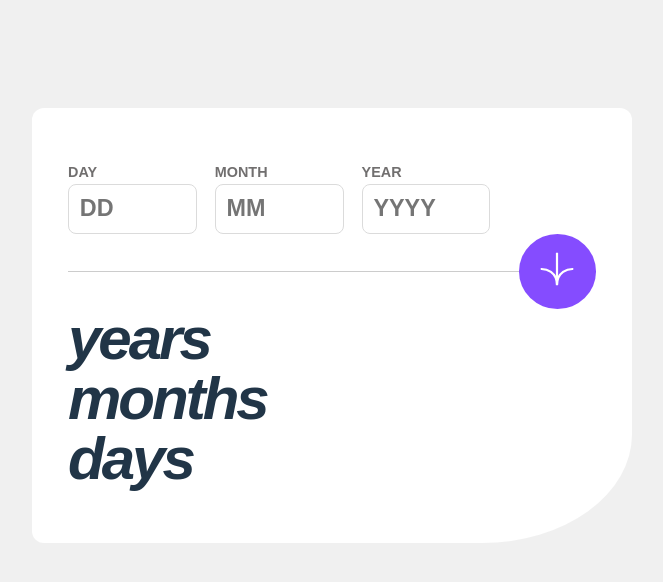
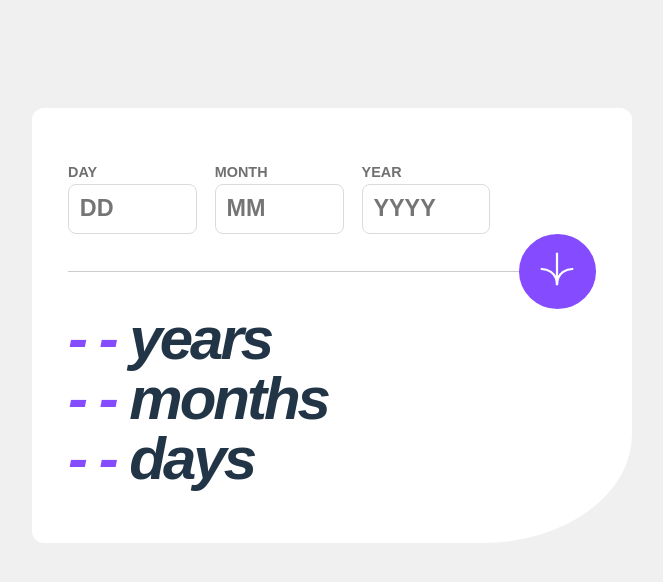
Before and after one commit to isaaxh/age-calculator, a React (Vite) app: page / in a window 1280 px wide. Shown: the top 582 px of the page, without its empty margins (308-971 px from the left). Built offline with nearby package versions, Linux system fonts and the light colour scheme; a web font is replaced by a local one.

Commit message:
add "- -" as placeholders in output values

```diff
--- a/src/App.tsx
+++ b/src/App.tsx
@@ -138,7 +138,6 @@ function App() {
             <label className="" htmlFor="day">DAY</label>
             <input
               type="number"
-              // className='error-field'
               id="day"
               onChange={(event) => handleInputChange(event, 'day')}
               placeholder='DD'
@@ -174,9 +173,9 @@ function App() {
           <hr className='hr-2' />
         </div>
         <div className="output-section">
-          <div className="output"><span className='year output-value'>{user?.years}</span> years</div>
-          <div className="output"><span className='month output-value'>{user?.months}</span> months</div>
-          <div className="output"><span className='day output-value'>{user?.days}</span> days</div>
+          <div className="output"><span className='year output-value'>{user ? user?.years : "- -"}</span> years</div>
+          <div className="output"><span className='month output-value'>{user ? user?.months: "- -"}</span> months</div>
+          <div className="output"><span className='day output-value'>{user ? user?.days : "- -"}</span> days</div>
         </div>
       </form>
     </div>
```
